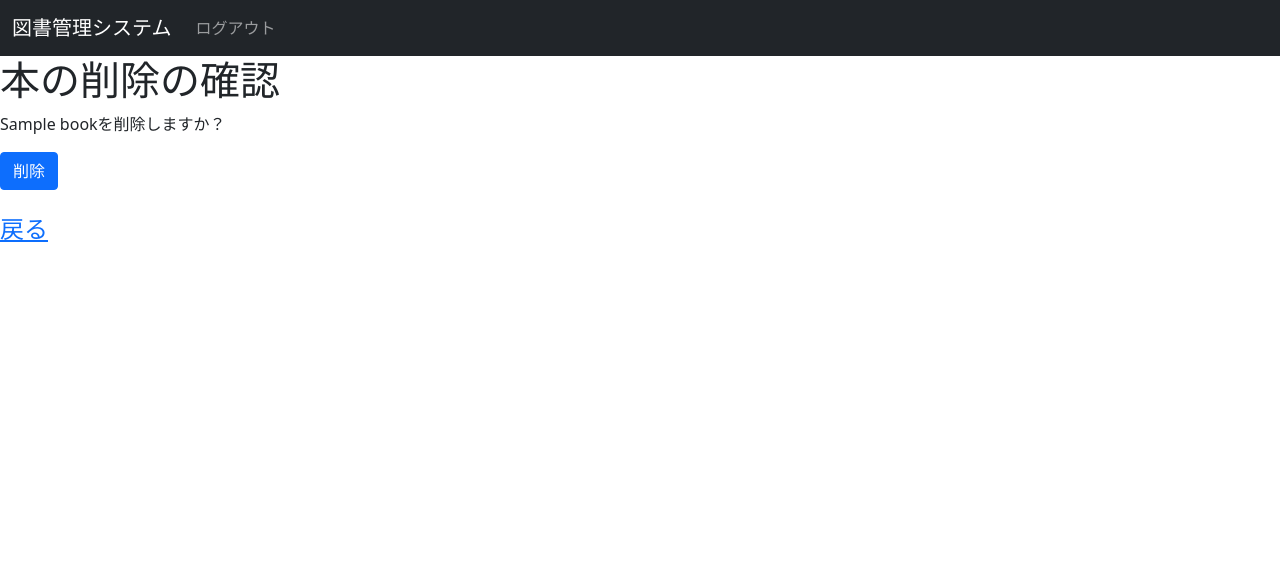
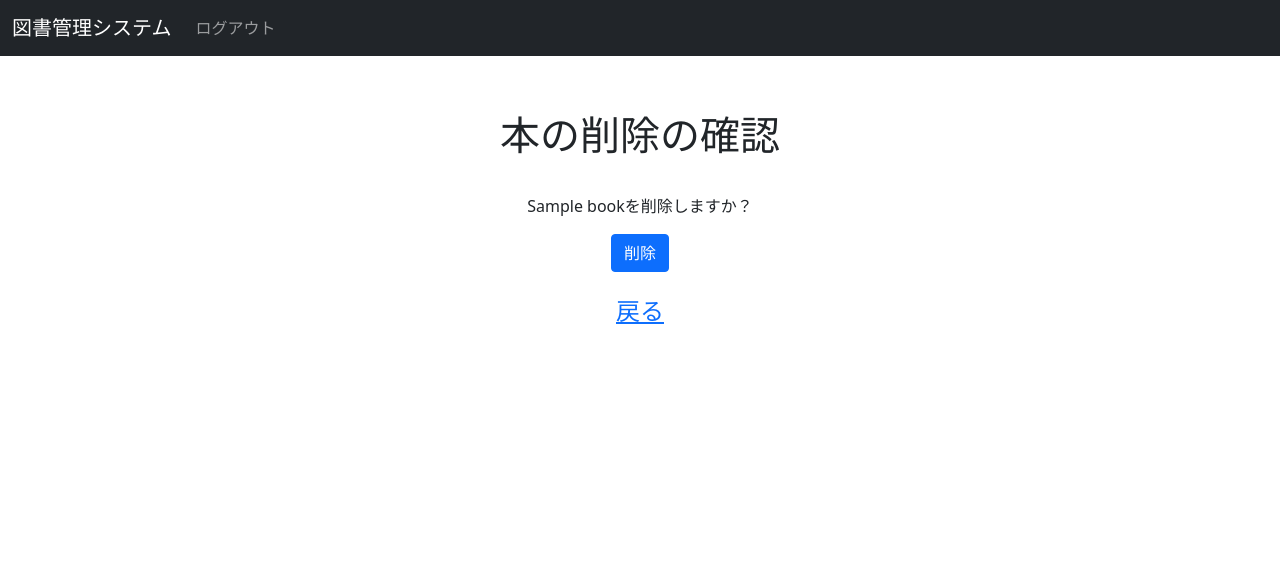
Before and after one commit to YumaSatou/final_assignment, a Flask app: page /delete/1 in a window 1280 px wide. Shown: the top 566 px of the page. Run offline with Flask 3, Linux system fonts and the light colour scheme; a database or web service that is not in the repository returns one stand-in record (values such as "Sample title"); some libraries are stand-ins or nearby versions.

Commit message:
cssを追加しました

```diff
--- a/static/css/style.css
+++ b/static/css/style.css
@@ -31,3 +31,12 @@
     margin-top: 50px;
 
 }
+
+.delete {
+    text-align: center;
+    margin-top: 55px;
+}
+
+.tel {
+    margin-top: 35px;
+}
--- a/templates/delete.html
+++ b/templates/delete.html
@@ -5,11 +5,12 @@
 {% endblock %}
 
 {% block content %}
+<div class="delete">
   <h1>本の削除の確認</h1>
-  <p>{{book.title}}を削除しますか？
-
-  <form action="{{url_for('delete_exe', book_id=book.id)}}" method="post">
+  <p class="tel">{{book.title}}を削除しますか？
+    <form action="{{url_for('delete_exe', book_id=book.id)}}" method="post">
     <button type="submit" class="btn btn-primary">削除</button>
-  </form>
+    </form>
+<div>
   <h4 style="margin-top:25px"><a href="{{url_for('book_list')}}">戻る</a></h4>
 {% endblock %}
--- a/templates/list.html
+++ b/templates/list.html
@@ -9,7 +9,7 @@
   <h1 class="pom">図書一覧</h1>
 
   {% for category, message in get_flashed_messages(with_categories=true) %}
-  <div class="{{ category }}">{{ message }}</div>
+  <div style="text-align:center" class="{{ category }}">{{ message }}</div>
   {% endfor %}
   <div style="text-align:left" class="doo">
     <a class="h5" href="{{url_for('create_book')}}">図書の新規登録</a>
@@ -40,4 +40,6 @@
     {% endfor %}
     </tbody>
   </table>
+  <br>
+  <br>
 {% endblock %}
```
